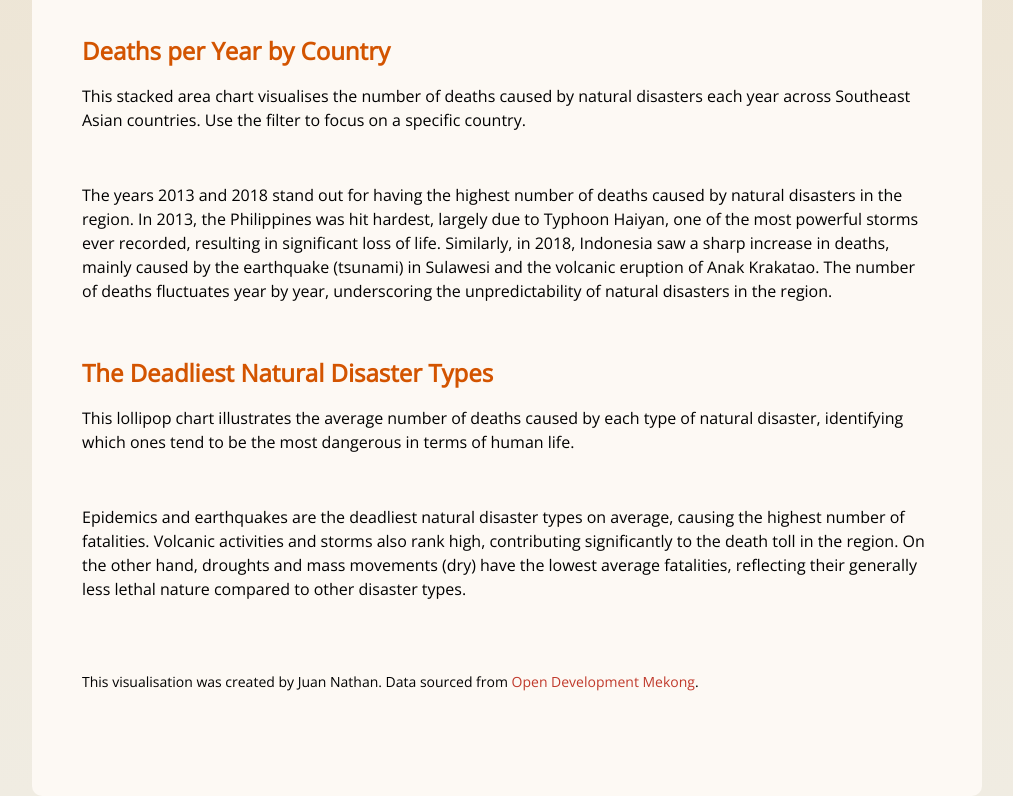
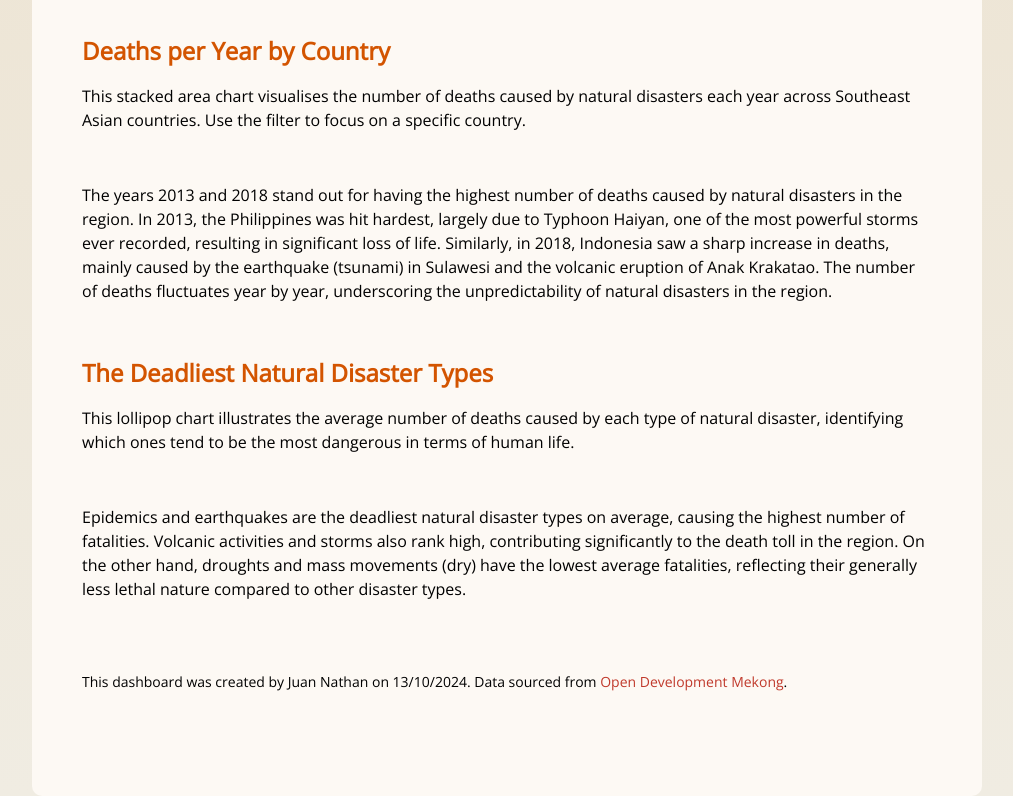
Before and after one commit to Juan-Nathan/natural-disasters-dashboard, a plain HTML site: page index.html in a window 1280 px wide. Shown: the part 1451-2247 px from the top of the page, without its empty margins (133-1146 px from the left). Drawn offline with nearby package versions, Linux system fonts and the light colour scheme; a script that the page names is missing.

Commit message:
Update index.html

```diff
--- a/index.html
+++ b/index.html
@@ -2,7 +2,7 @@
 <html>
 
 <head>
-  <title>Natural Disaster Visualisations | Southeast Asia</title>
+  <title>Natural Disaster Dashboard | Southeast Asia</title>
   <!-- Import Vega & Vega-Lite -->
   <script src="https://cdn.jsdelivr.net/npm/vega@5.20.2"></script>
   <script src="https://cdn.jsdelivr.net/npm/vega-lite@5.1.0"></script>
@@ -36,7 +36,7 @@
       </div>
     </div>
 
-    <!-- First Visualisation: Proportional Symbol Map -->
+    <!-- First Visualization: Proportional Symbol Map -->
     <div class="pure-g">
       <div class="pure-u-1-1 full-width-section">
         <div class="description">
@@ -56,7 +56,7 @@
       </div>
     </div>
 
-    <!-- Second Visualisation: Choropleth Map -->
+    <!-- Second Visualization: Choropleth Map -->
     <div class="pure-g">
       <div class="pure-u-1-1 full-width-section">
         <div class="description">
@@ -73,7 +73,7 @@
       </div>
     </div>
 
-    <!-- Third Visualisation: Bar Chart -->
+    <!-- Third Visualization: Bar Chart -->
     <div class="pure-g">
       <div class="pure-u-1-1 full-width-section">
         <div class="description">
@@ -91,7 +91,7 @@
       </div>
     </div>
 
-    <!-- Fourth Visualisation: Donut Chart -->
+    <!-- Fourth Visualization: Donut Chart -->
     <div class="pure-g">
       <div class="pure-u-1-1 full-width-section">
         <div class="description">
@@ -109,7 +109,7 @@
       </div>
     </div>
 
-    <!-- Fifth Visualisation: Stacked Area Chart -->
+    <!-- Fifth Visualization: Stacked Area Chart -->
     <div class="pure-g">
       <div class="pure-u-1-1 full-width-section">
         <div class="description">
@@ -127,7 +127,7 @@
       </div>
     </div>
 
-    <!-- Sixth Visualisation: Lollipop Chart -->
+    <!-- Sixth Visualization: Lollipop Chart -->
     <div class="pure-g">
       <div class="pure-u-1-1 full-width-section">
         <div class="description">
@@ -146,52 +146,52 @@
 
     <div class="pure-g">
       <div class="pure-u-1-1 small-font">
-        <p>This visualisation was created by Juan Nathan. Data sourced from <a href="https://data.opendevelopmentmekong.net/dataset/disaster-in-southeast-asia-from-1900-to-2021" target="_blank">Open Development Mekong</a>.</p>
+        <p>This dashboard was created by Juan Nathan on 13/10/2024. Data sourced from <a href="https://data.opendevelopmentmekong.net/dataset/disaster-in-southeast-asia-from-1900-to-2021" target="_blank">Open Development Mekong</a>.</p>
       </div>
     </div>
 
   </div> <!-- end page -->
 
   <script type="text/javascript">
-    // First visualisation
+    // First visualization
     var specVis1 = 'natural_disasters.vg.json';
 
-    // Second visualisation
+    // Second visualization
     var specVis2 = 'natural_disaster_risk.vg.json';
 
-    // Third visualisation
+    // Third visualization
     var specVis3 = 'natural_disasters_frequency.vg.json';
 
-    // Fourth visualisation
+    // Fourth visualization
     var specVis4 = 'natural_disasters_proportion.vg.json';
 
-    // Fifth visualisation
+    // Fifth visualization
     var specVis5 = 'deaths_per_year_country.vg.json';
 
-    // Sixth visualisation
+    // Sixth visualization
     var specVis6 = 'avg_deaths_per_disaster_type.vg.json';
 
-    // Embed first visualisation
+    // Embed first visualization
     vegaEmbed('#vis1', specVis1, { "actions": false }).then(function (result) {
     }).catch(console.error);
 
-    // Embed second visualisation
+    // Embed second visualization
     vegaEmbed('#vis2', specVis2, { "actions": false }).then(function (result) {
     }).catch(console.error);
 
-    // Embed third visualisation
+    // Embed third visualization
     vegaEmbed('#vis3', specVis3, { "actions": false }).then(function (result) {
     }).catch(console.error);
 
-    // Embed fourth visualisation
+    // Embed fourth visualization
     vegaEmbed('#vis4', specVis4, { "actions": false }).then(function (result) {
     }).catch(console.error);
 
-    // Embed fifth visualisation
+    // Embed fifth visualization
     vegaEmbed('#vis5', specVis5, { "actions": false }).then(function (result) {
     }).catch(console.error);
 
-    // Embed sixth visualisation
+    // Embed sixth visualization
     vegaEmbed('#vis6', specVis6, { "actions": false }).then(function (result) {
     }).catch(console.error);
   </script>
```
